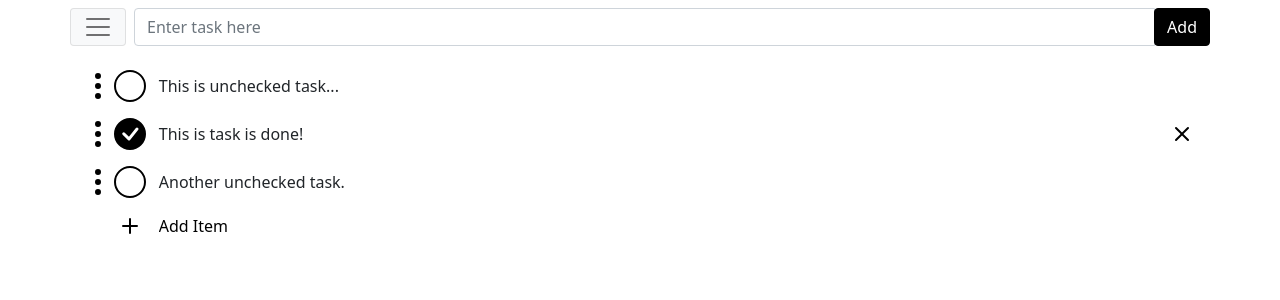
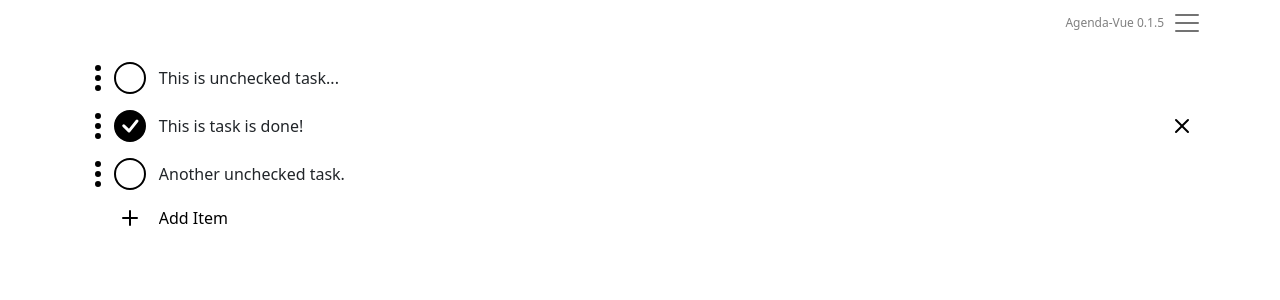
Before and after one commit to staniboy/agenda-vue, a Vue app: page / in a window 1280 px wide. Shown: the top 300 px of the page. Built offline with nearby package versions, Linux system fonts and the light colour scheme.

Commit message:
refactor: removed add item input control

```diff
--- a/src/components/Navbar.vue
+++ b/src/components/Navbar.vue
@@ -47,7 +47,7 @@
   <header class="sticky-top">
     <!-- Collapsable content -->
     <div
-      class="nav-menu-col collapse navbar-collapse bg-white"
+      class="nav-menu-col collapse navbar-collapse bg-white px-2"
       id="collapseTarget"
     >
       <!-- List utils -->
@@ -72,13 +72,12 @@
           >
         </li>
       </ul>
-      <span class="version">0.1.4</span>
     </div>
     <!-- Collapsable content -->
-    <nav class="navbar px-0 navbar-light bg-white">
-      <div class="d-inline-flex w-100">
+    <nav class="navbar px-0 navbar-light d-flex justify-content-end">
+      <div class="version px-2">Agenda-Vue 0.1.5</div>
       <button
-          class="navbar-toggler me-2 py-0 bg-light"
+        class="navbar-toggler me-2 py-0 bg-light "
         type="button"
         data-bs-target="#collapseTarget"
         data-bs-toggle="collapse"
@@ -88,29 +87,6 @@
       >
         <span class="navbar-toggler-icon"></span>
       </button>
-
-        <form class="w-100">
-          <div class="input-group">
-            <input
-              ref="input"
-              type="text"
-              class="form-control flex-shrink-1"
-              placeholder="Enter task here"
-              aria-label="New task field"
-              autocomplete="off"
-            />
-            <div class="input-group-append">
-              <button
-                class="btn btn-primary"
-                type="submit"
-                @click.prevent="onAddItem"
-              >
-                Add
-              </button>
-            </div>
-          </div>
-        </form>
-      </div>
     </nav>
   </header>
 </template>
@@ -161,9 +137,17 @@
     },
   });
 </script>
-<style lang="scss">
+<style lang="scss" scopped>
   @import "../../node_modules/bootstrap/scss/bootstrap.scss";
 
+  .navbar button {
+    background: white !important;
+    padding: 0 !important;
+  }
+  .navbar-toggler {
+    background: white !important;
+    border-style: none !important;
+  }
   .nav-menu-col {
     a {
       @extend .py-3;
```
Lines whose indentation alone changed are shown as unchanged.
